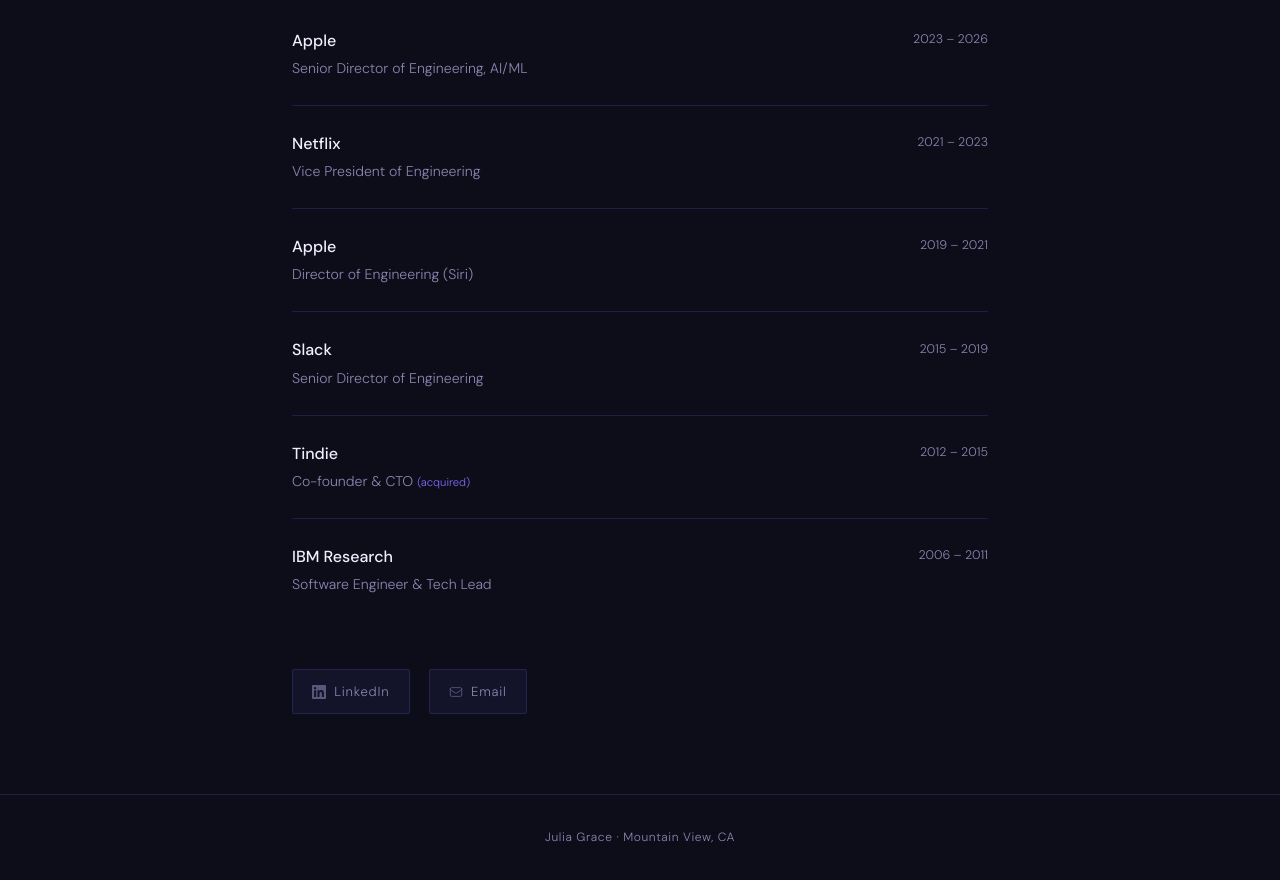
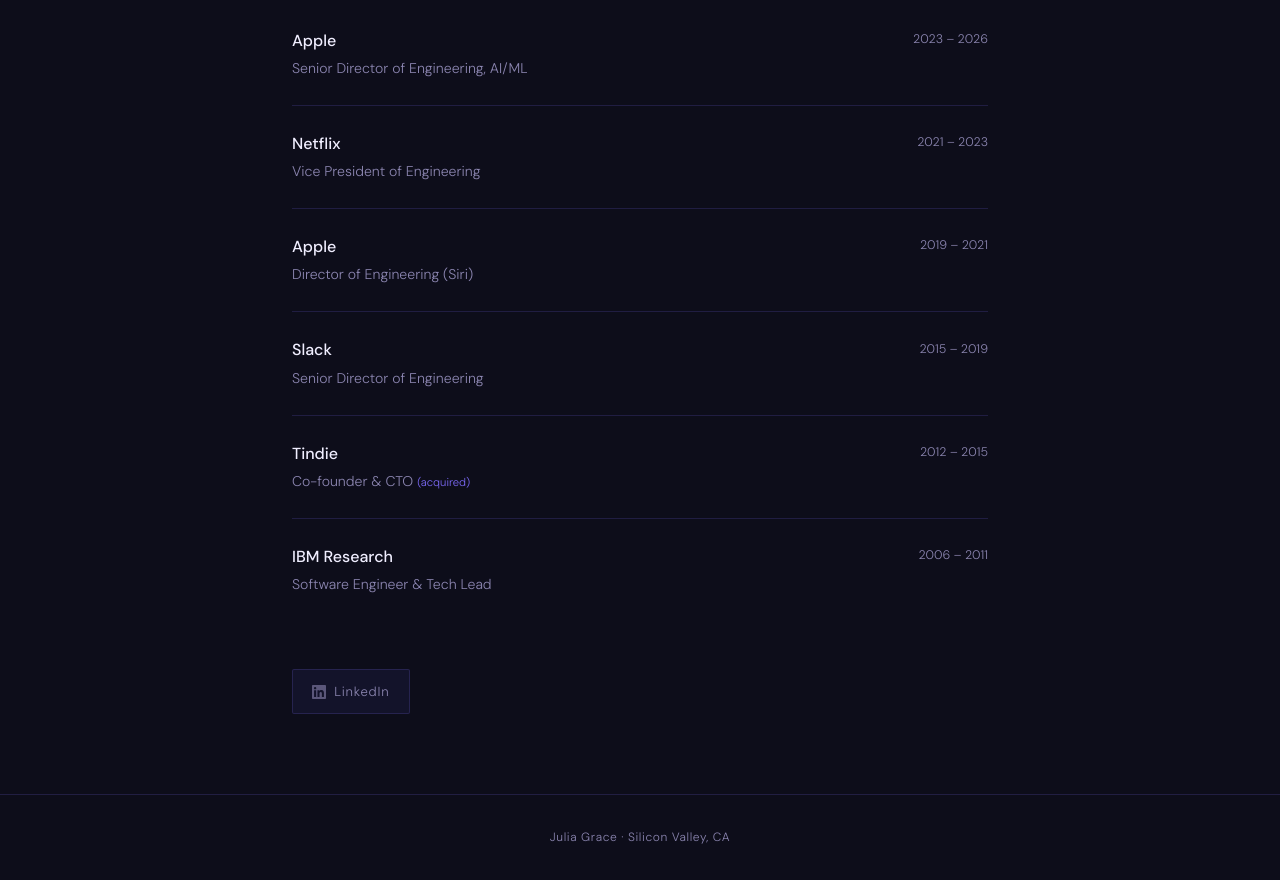
Before and after one commit to jewelia/website, a plain HTML site: page index.html in a window 1280 px wide. Shown: the part 1449-2329 px from the top of the page. Drawn offline with nearby package versions, Linux system fonts and the light colour scheme; a web font is replaced by a local one.

Commit message:
fixed broken email link

```diff
--- a/index.html
+++ b/index.html
@@ -336,14 +336,9 @@
     </section>
 
     <div class="links">
-      <!-- Update href values with your real links -->
       <a href="https://www.linkedin.com/in/juliagrace" class="link-pill" target="_blank" rel="noopener">
         <svg fill="currentColor" viewBox="0 0 24 24"><path d="M20.447 20.452h-3.554v-5.569c0-1.328-.027-3.037-1.852-3.037-1.853 0-2.136 1.445-2.136 2.939v5.667H9.351V9h3.414v1.561h.046c.477-.9 1.637-1.85 3.37-1.85 3.601 0 4.267 2.37 4.267 5.455v6.286zM5.337 7.433a2.062 2.062 0 01-2.063-2.065 2.064 2.064 0 112.063 2.065zm1.782 13.019H3.555V9h3.564v11.452zM22.225 0H1.771C.792 0 0 .774 0 1.729v20.542C0 23.227.792 24 1.771 24h20.451C23.2 24 24 23.227 24 22.271V1.729C24 .774 23.2 0 22.222 0h.003z"/></svg>
         LinkedIn
-      </a>
-      <a href="/cdn-cgi/l/email-protection#5b313e2c3e37323a1b3c363a323775383436" class="link-pill">
-        <svg fill="none" stroke="currentColor" stroke-width="1.5" viewBox="0 0 24 24"><path stroke-linecap="round" stroke-linejoin="round" d="M21.75 6.75v10.5a2.25 2.25 0 01-2.25 2.25h-15a2.25 2.25 0 01-2.25-2.25V6.75m19.5 0A2.25 2.25 0 0019.5 4.5h-15a2.25 2.25 0 00-2.25 2.25m19.5 0v.243a2.25 2.25 0 01-1.07 1.916l-7.5 4.615a2.25 2.25 0 01-2.36 0L3.32 8.91a2.25 2.25 0 01-1.07-1.916V6.75"/></svg>
-        Email
       </a>
     </div>
 
@@ -351,4 +346,4 @@
 
   <footer>
     <div class="container">
-      Julia Grace · Mountain View, CA
+      Julia Grace · Silicon Valley, CA
```
